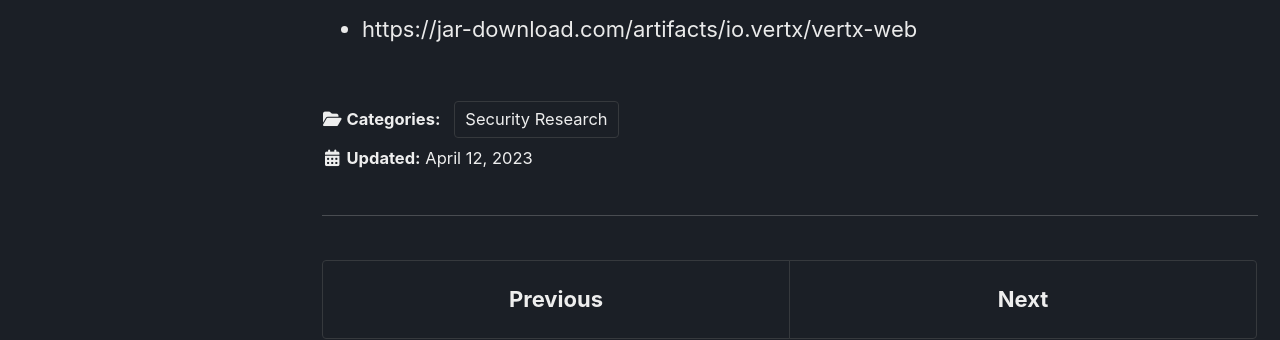
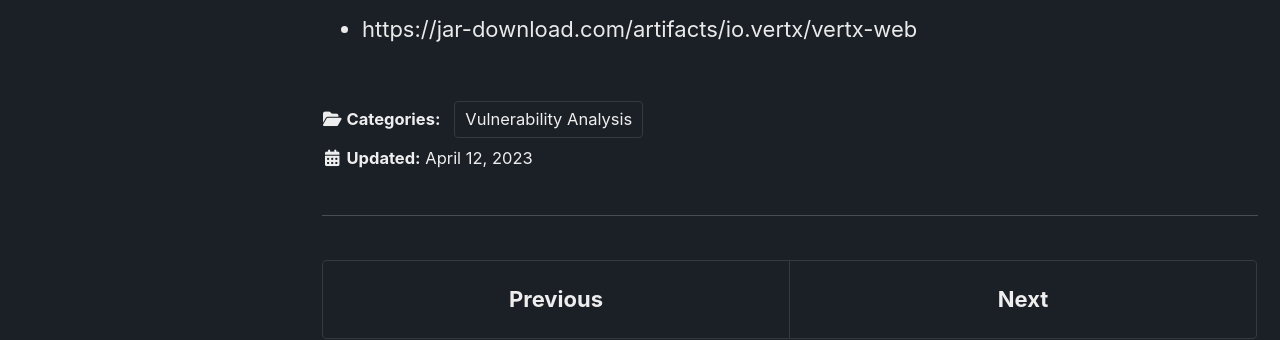
Before and after one commit to Zeyad-Azima/Zeyad-Azima.github.io, a Jekyll site: the page built from _posts/Security Research/2023-04-12-CVE_2023_24815.md, in a window 1280 px wide and 900 px high, scrolled down 6519 px. Shown: the part 341-681 px from the top of the window. Built offline with Jekyll 4.4.1, drawn with Linux system fonts in a browser that asks for light colours; cached includes are drawn as plain includes; nearby versions of some CDN libraries.

Commit message:
Update 2023-04-12-CVE_2023_24815.md

```diff
--- a/_posts/Security Research/2023-04-12-CVE_2023_24815.md
+++ b/_posts/Security Research/2023-04-12-CVE_2023_24815.md
@@ -6,7 +6,7 @@ header:
 ribbon: brown
 description: "A detailed analysis for a vulnerability discovered in `Vert.x-Web` known as `CVE-2023-24815`."
 categories:
-  - Security Research
+  - Vulnerability Analysis
 toc: true
 ---
 
```
